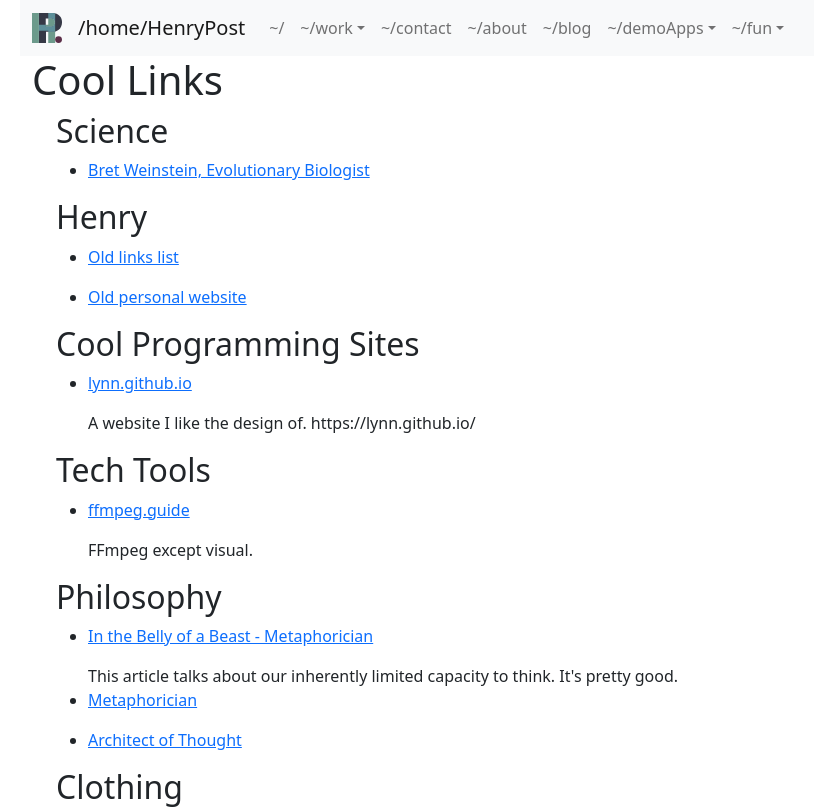
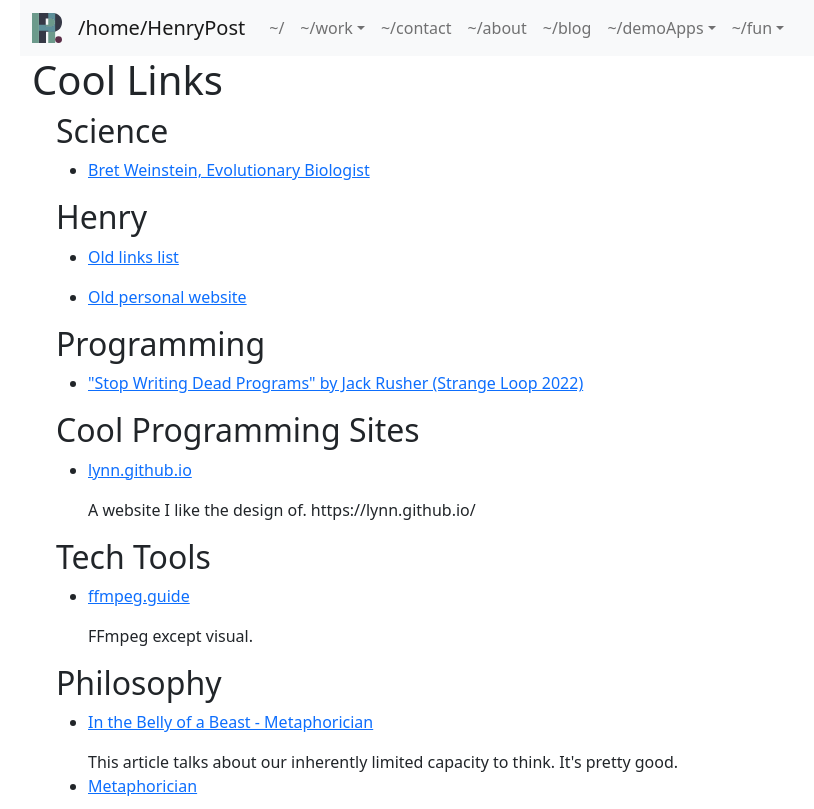
Before and after one commit to meltingscales/henrypost.net, a React (Create React App) app: page /fun/cool-links in a window 1280 px wide. Shown: the top 809 px of the page, without its empty margins (62-876 px from the left). Built offline with nearby package versions, Linux system fonts and the light colour scheme.

Commit message:
add jack rusher

```diff
--- a/src/pages/fun/PageCoolLinks.tsx
+++ b/src/pages/fun/PageCoolLinks.tsx
@@ -16,6 +16,11 @@ const LINK_DATA: TLinkDatum[] = [
         text: "Old personal website",
         url: 'https://henryfbp.github.io/',
         category: 'Henry',
+    },
+    {
+        text: "\"Stop Writing Dead Programs\" by Jack Rusher (Strange Loop 2022)\n",
+        url: 'https://www.youtube.com/watch?v=8Ab3ArE8W3s',
+        category: 'Programming',
     },
     {
         text: "lynn.github.io",
```
